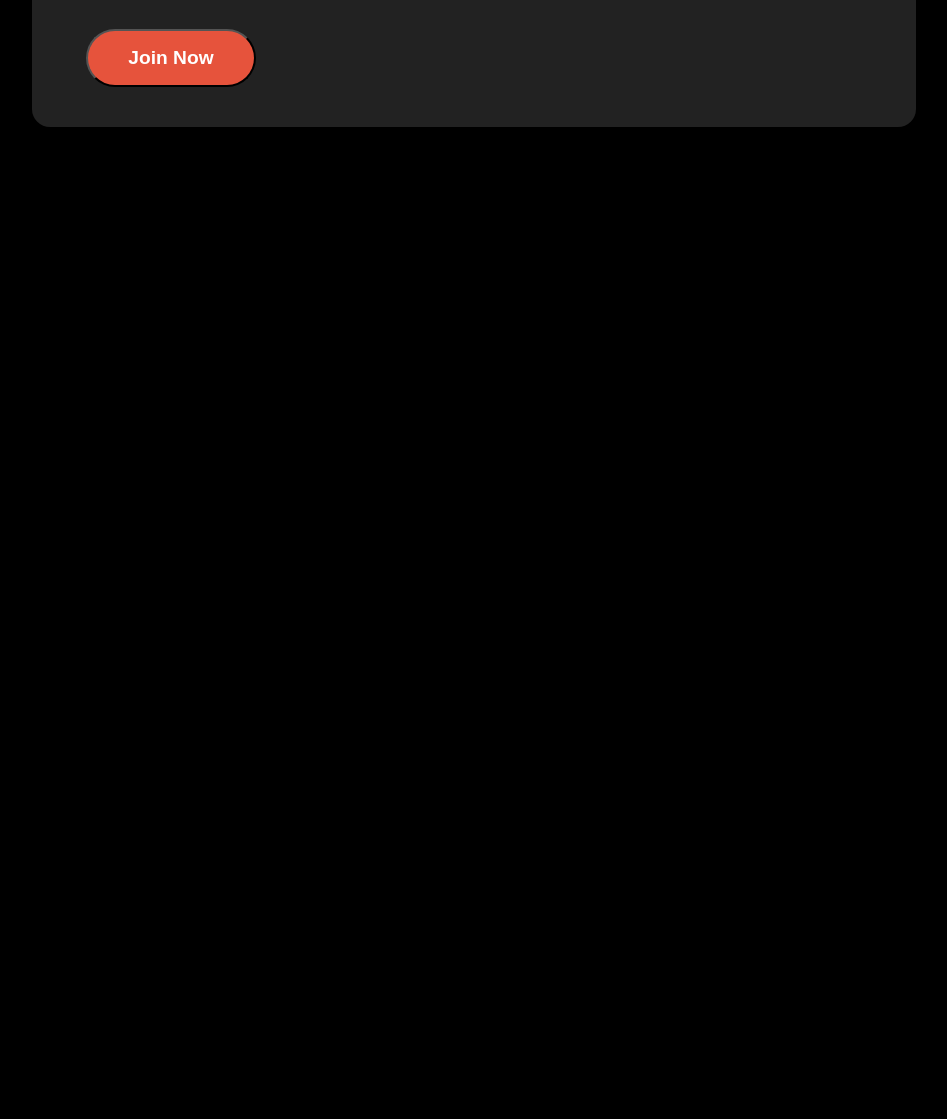
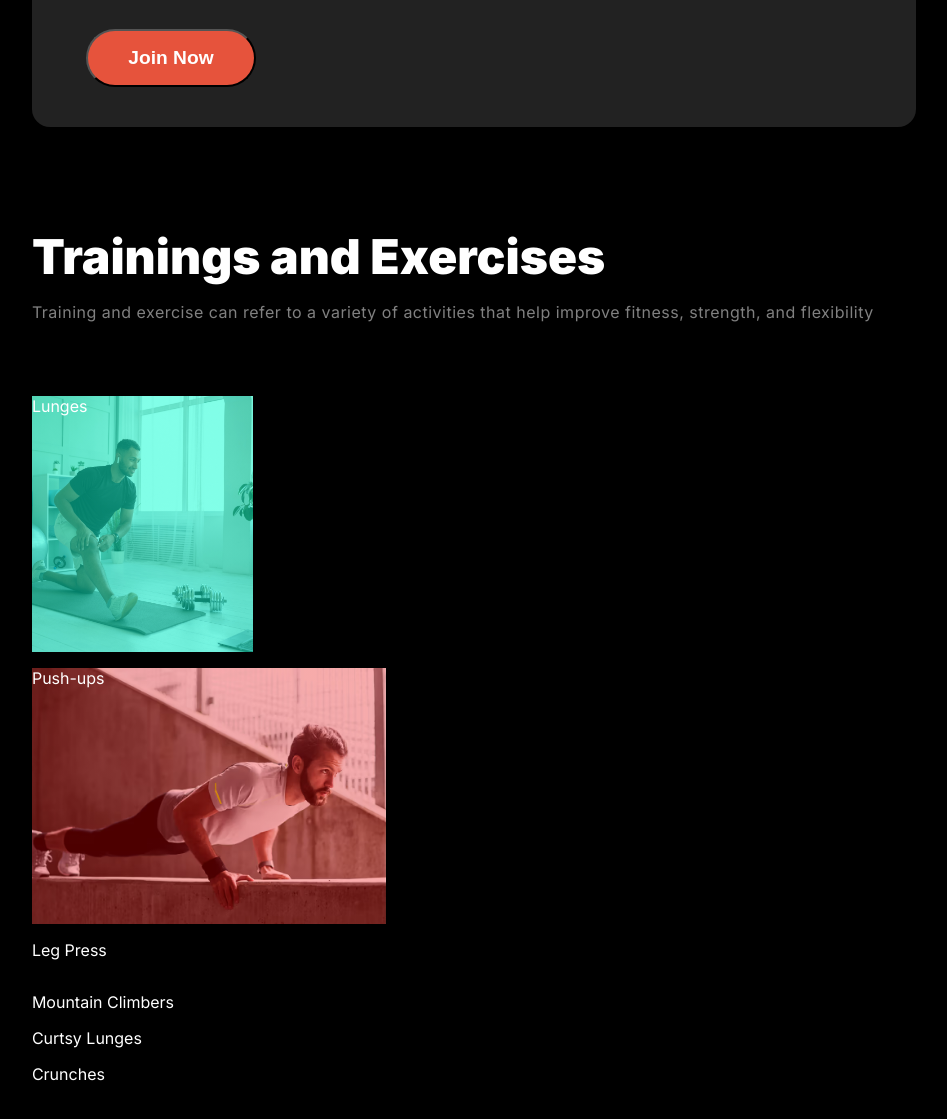
Before and after one commit to Shad-Bin-Abi-Aydid/Fitness-BA10A2, a plain HTML site: page index.html in a window 1280 px wide. Shown: the part 2143-3262 px from the top of the page, without its empty margins (166-1113 px from the left). Before the commit the page ends 2370 px from the top, so only its background shows below. Drawn offline with Linux system fonts and the light colour scheme.

Commit message:
Training and Exercises section start

```diff
--- a/index.html
+++ b/index.html
@@ -113,9 +113,29 @@
           </p>
           <button class="btn">Join Now</button>
         </div>
+        <div class="run-img">
+          <img src="./images/run.jpg" alt="running" />
+        </div>
+      </section>
 
-        <div class="run-img">
-          <img src="./images/run.jpg" alt="running">
+      <!-- Training Section -->
+      <section class="training size">
+        <h3 class="section-title color1">Trainings and Exercises</h3>
+        <p class="description train-des">
+          Training and exercise can refer to a variety of activities that help
+          improve fitness, strength, and flexibility
+        </p>
+        <div class="training-img color1">
+          <div>
+            <p class="training1">Lunges</p>
+            <p class="training2">Push-ups</p>
+            <p class="training3">Leg Press</p>
+          </div>
+          <div>
+            <p class="training4">Mountain Climbers</p>
+            <p class="training5">Curtsy Lunges</p>
+            <p class="training6">Crunches</p>
+          </div>
         </div>
       </section>
     </body>
--- a/style/style.css
+++ b/style/style.css
@@ -217,3 +217,38 @@
 .run-descerip p{
   margin-bottom: 2rem;
 }
+
+/* ---------------------------------Training Section Styles */
+.training h3{
+  margin-bottom: 1rem;
+}
+.train-des{
+  margin-bottom: 3.6rem;
+}
+/* .training-img{
+  display: grid;
+  grid-template-columns: 1fr 2.5fr 1.4fr;
+  grid-template-columns: 2fr 1fr 1.8fr;
+  gap:10px;
+} */
+.training-img{
+  display: flex;
+  flex-direction: column;
+}
+
+.training1{
+  height: 16rem;
+  width: 25%;
+  background: linear-gradient(rgba(6, 255, 210, 0.5), rgba(6, 255, 210, 0.5)), url('../images/exercise1.jpg');
+  background-repeat: no-repeat, no-repeat;
+  background-size: contain, cover;
+  background-position: center, center;
+}
+.training2{
+  height: 16rem;
+  width: 40%;
+  background: linear-gradient(rgba(255, 0, 0, 0.3), rgba(255, 0, 0, 0.3)), url('../images/exercise2.png');
+  background-repeat: no-repeat, no-repeat;
+  background-size: contain, cover;
+  background-position: center, center;
+}
```
